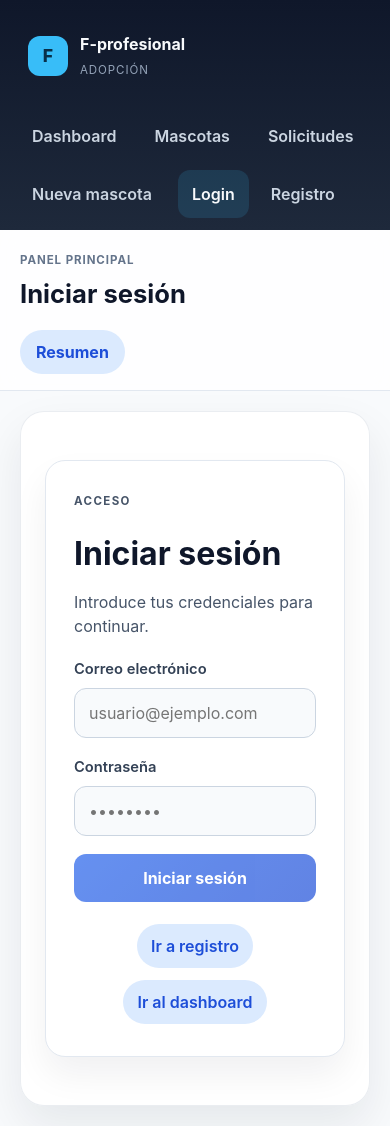
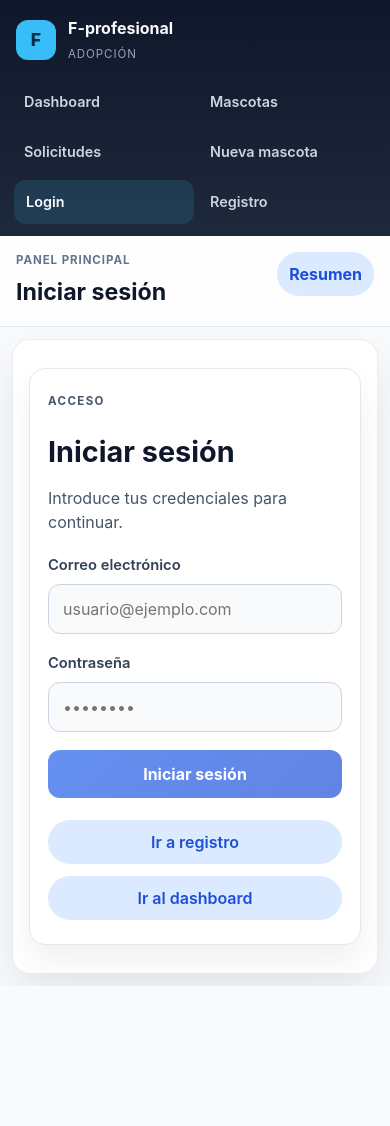
Before and after one commit to adopcion-animal-prog3/F-profesional, a Vue app: page /login in a window 390 px wide. After the commit the page ends 986 px from the top, so only its background shows below. Built offline with nearby package versions, Linux system fonts and the light colour scheme; no server answers; the HTML template or start-up script is replaced by a standard one.

Commit message:
issue31 F-profesional

```diff
--- a/src/style.css
+++ b/src/style.css
@@ -108,6 +108,7 @@ button, input, textarea, select {
 
 .app-main {
   flex: 1;
+  min-width: 0;
   display: flex;
   flex-direction: column;
 }
@@ -149,6 +150,7 @@ button, input, textarea, select {
 
 .content-area {
   flex: 1;
+  min-width: 0;
   padding: 32px;
 }
 
@@ -352,7 +354,7 @@ button, input, textarea, select {
 
 .grid {
   display: grid;
-  grid-template-columns: repeat(auto-fit, minmax(220px, 1fr));
+  grid-template-columns: repeat(auto-fit, minmax(min(100%, 220px), 1fr));
   gap: 20px;
 }
 
@@ -456,7 +458,7 @@ button, input, textarea, select {
 
 .pets-grid {
   display: grid;
-  grid-template-columns: repeat(auto-fit, minmax(260px, 1fr));
+  grid-template-columns: repeat(auto-fit, minmax(min(100%, 260px), 1fr));
   gap: 20px;
 }
 
@@ -713,6 +715,23 @@ button, input, textarea, select {
   flex-wrap: wrap;
 }
 
+.primary-button,
+.secondary-button,
+.danger-button,
+.topbar-action {
+  min-height: 44px;
+}
+
+.page,
+.page-view,
+.pets-view,
+.pet-form-view,
+.pet-detail-view,
+.adoption-request-view,
+.solicitudes-view {
+  min-width: 0;
+}
+
 .pet-detail-view {
   width: min(960px, 100%);
   margin: 0 auto;
@@ -758,7 +777,7 @@ button, input, textarea, select {
 
 .detail-grid {
   display: grid;
-  grid-template-columns: repeat(auto-fit, minmax(180px, 1fr));
+  grid-template-columns: repeat(auto-fit, minmax(min(100%, 180px), 1fr));
   gap: 16px;
   margin-bottom: 24px;
 }
@@ -1112,29 +1131,38 @@ button, input, textarea, select {
 
   .app-sidebar {
     width: 100%;
-    padding-bottom: 12px;
+    gap: 16px;
+    padding: 16px 20px;
   }
 
   .sidebar-nav {
-    flex-direction: row;
-    flex-wrap: wrap;
+    display: grid;
+    grid-template-columns: repeat(3, minmax(0, 1fr));
+    gap: 8px;
+  }
+
+  .nav-item {
+    min-height: 44px;
+    display: flex;
+    align-items: center;
   }
 
   .topbar {
-    padding: 22px 20px 16px;
-    flex-direction: column;
-    align-items: flex-start;
+    padding: 20px 24px 16px;
   }
 
   .content-area {
-    padding: 20px;
+    padding: 24px;
   }
 
-  .section-header,
-  .detail-header,
-  .request-page-header {
+  .solicitud-main {
     flex-direction: column;
-    align-items: flex-start;
+    gap: 16px;
+  }
+
+  .solicitud-meta {
+    min-width: 0;
+    width: 100%;
   }
 
   .request-form .form-grid {
@@ -1145,3 +1173,170 @@ button, input, textarea, select {
     grid-column: auto;
   }
 }
+
+@media (max-width: 560px) {
+  .app-sidebar {
+    padding: 12px;
+    gap: 12px;
+  }
+
+  .brand-block {
+    padding: 4px;
+  }
+
+  .sidebar-nav {
+    grid-template-columns: repeat(2, minmax(0, 1fr));
+    gap: 6px;
+  }
+
+  .nav-item {
+    padding: 10px 12px;
+    font-size: 0.9rem;
+  }
+
+  .topbar {
+    align-items: flex-start;
+    gap: 8px;
+    padding: 16px;
+  }
+
+  .topbar h1 {
+    font-size: 1.45rem;
+    overflow-wrap: anywhere;
+  }
+
+  .topbar-action {
+    padding: 8px 12px;
+  }
+
+  .content-area {
+    padding: 12px;
+  }
+
+  .page,
+  .page-view {
+    padding: 28px 16px;
+    border-radius: 18px;
+  }
+
+  .page-view h1 {
+    font-size: 1.8rem;
+  }
+
+  .auth-card {
+    padding: 24px 18px;
+    border-radius: 16px;
+  }
+
+  .section-header,
+  .detail-header,
+  .request-page-header {
+    flex-direction: column;
+    align-items: stretch;
+  }
+
+  .section-header h1,
+  .request-page-header h1,
+  .detail-header h1 {
+    overflow-wrap: anywhere;
+  }
+
+  .header-actions,
+  .form-actions,
+  .detail-actions,
+  .nav-links {
+    width: 100%;
+    align-items: stretch;
+  }
+
+  .header-actions > *,
+  .form-actions > *,
+  .detail-actions > *,
+  .nav-links > * {
+    flex: 1 1 100%;
+    text-align: center;
+  }
+
+  .form-grid,
+  .request-form .form-grid,
+  .detail-grid,
+  .solicitud-meta {
+    grid-template-columns: minmax(0, 1fr);
+  }
+
+  .field-full,
+  .request-form .field-full,
+  .detail-item.wide {
+    grid-column: auto;
+  }
+
+  .pet-form,
+  .request-form {
+    padding: 16px;
+    border-radius: 18px;
+  }
+
+  .selected-pet-card {
+    align-items: flex-start;
+    gap: 12px;
+    padding: 16px;
+  }
+
+  .selected-pet-avatar {
+    flex-basis: 56px;
+    width: 56px;
+    height: 56px;
+    border-radius: 14px;
+    font-size: 1.2rem;
+  }
+
+  .pet-body,
+  .solicitud-card {
+    padding: 16px;
+  }
+
+  .pet-header,
+  .solicitud-heading {
+    align-items: flex-start;
+    gap: 10px;
+  }
+
+  .pet-header {
+    flex-direction: column;
+  }
+
+  .solicitud-admin-controls {
+    align-items: stretch;
+    flex-direction: column;
+  }
+
+  .solicitud-admin-controls select,
+  .solicitud-admin-controls button {
+    width: 100%;
+    min-height: 44px;
+  }
+
+  .detail-body {
+    padding: 20px 16px;
+  }
+
+  .detail-hero {
+    min-height: 150px;
+  }
+
+  .clinical-history-record {
+    padding: 12px;
+    overflow-wrap: anywhere;
+  }
+
+  .clinical-history-record .form-actions > * {
+    flex: 1 1 calc(50% - 6px);
+  }
+
+  .field-group input,
+  .field-group select,
+  .field-group textarea,
+  .form-group input {
+    font-size: 16px;
+  }
+}
```
